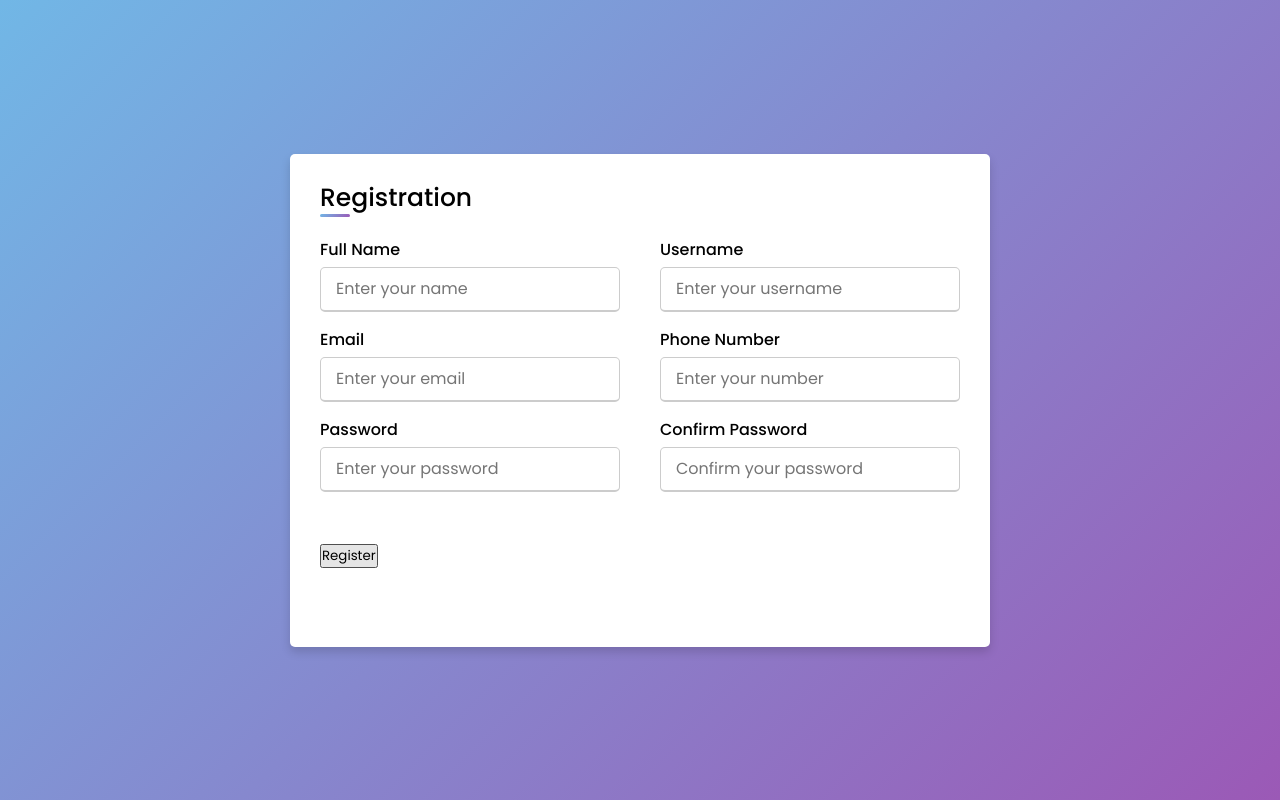
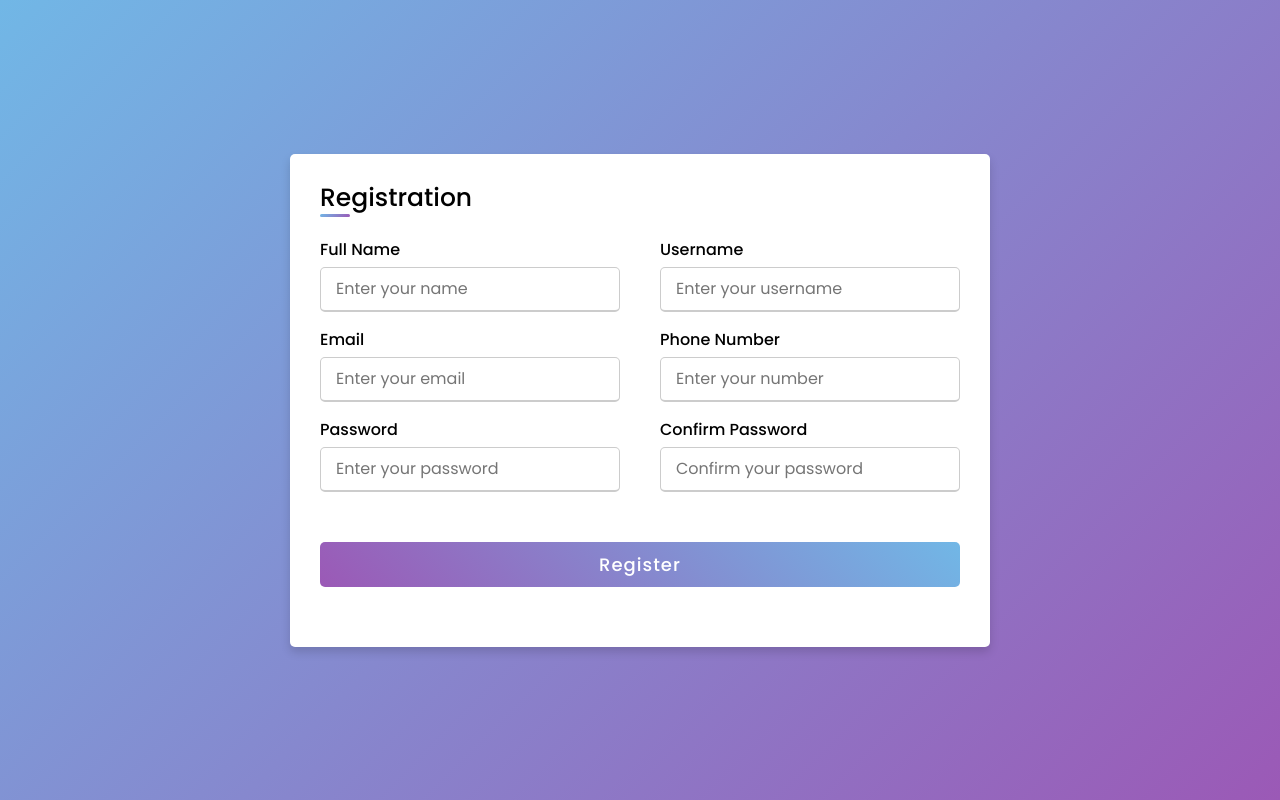
Before and after one commit to harshkg23/artificiersxnmit, a plain HTML site: page signup.html in a window 1280 px wide. In both pictures the pointer is over the button "Register". Drawn offline with Linux system fonts and the light colour scheme.

Commit message:
Update signup.css

```diff
--- a/signup.css
+++ b/signup.css
@@ -105,22 +105,16 @@ form .category label .dot {
     transition: all 0.3s ease;
 }
 
-/* #dot-1:checked ~ .category label .one,
- #dot-2:checked ~ .category label .two,
- #dot-3:checked ~ .category label .three{
-   background: #9b59b6;
-   border-color: #d9d9d9;
- } */
 form input[type="radio"] {
     display: none;
 }
 
 form .button {
     height: 45px;
-    margin: 35px 0
+    margin: 35px 0;
 }
 
-form .button input {
+form .button button {
     height: 100%;
     width: 100%;
     border-radius: 5px;
@@ -134,8 +128,7 @@ form .button input {
     background: linear-gradient(135deg, #71b7e6, #9b59b6);
 }
 
-form .button input:hover {
-    /* transform: scale(0.99); */
+form .button button:hover {
     background: linear-gradient(-135deg, #71b7e6, #9b59b6);
 }
 
```
